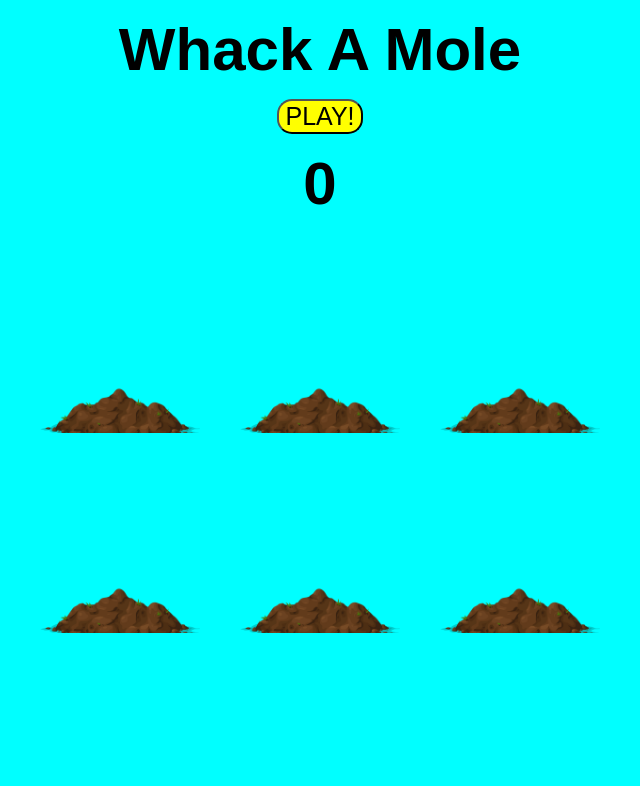
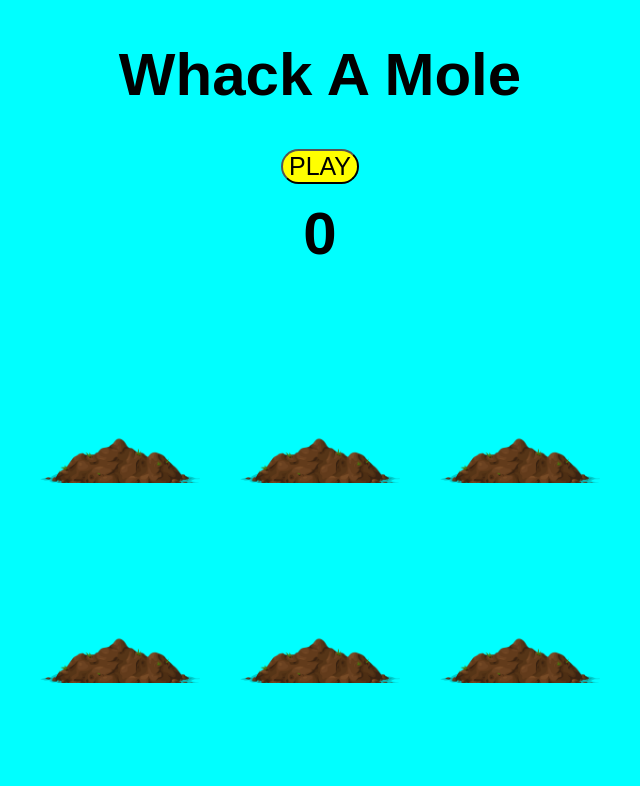
Before and after one commit to Alex-Young-Reynaldo/Whack-A-Mole, a plain HTML site: page index.html in a window 1280 px wide. Shown: the whole page, without its empty margins (320-960 px from the left). Drawn offline with Linux system fonts and the light colour scheme.

Commit message:
first commit

```diff
--- a/css/style.css
+++ b/css/style.css
@@ -6,7 +6,7 @@ h1 {
     font-size: 60px;
     text-align: center;
     font-family: Arial, Helvetica, sans-serif;
-    margin: 15px;
+    margin: 40px;
 }
 
 h2 {
@@ -20,7 +20,7 @@ button {
     display: block;
     margin: auto;
     font-size: 25px;
-    border-radius: 15px;
+    border-radius: 30px;
     background-color: yellow;
 }
 
@@ -42,7 +42,7 @@ button {
     float: left;
 }
 
-.dirt::after{
+.dirt::after {
     content: '';
     display: block;
     width: 200px;
--- a/index.html
+++ b/index.html
@@ -11,7 +11,7 @@
 <body>
     <h1>Whack A Mole</h1>
 
-    <button type="button" class="PLAY!" onclick="play()">PLAY!</button>
+    <button type="button" class="PLAY!" onclick="play()">PLAY</button>
 
     <h2 class="score-board">0</h2>
 
```
